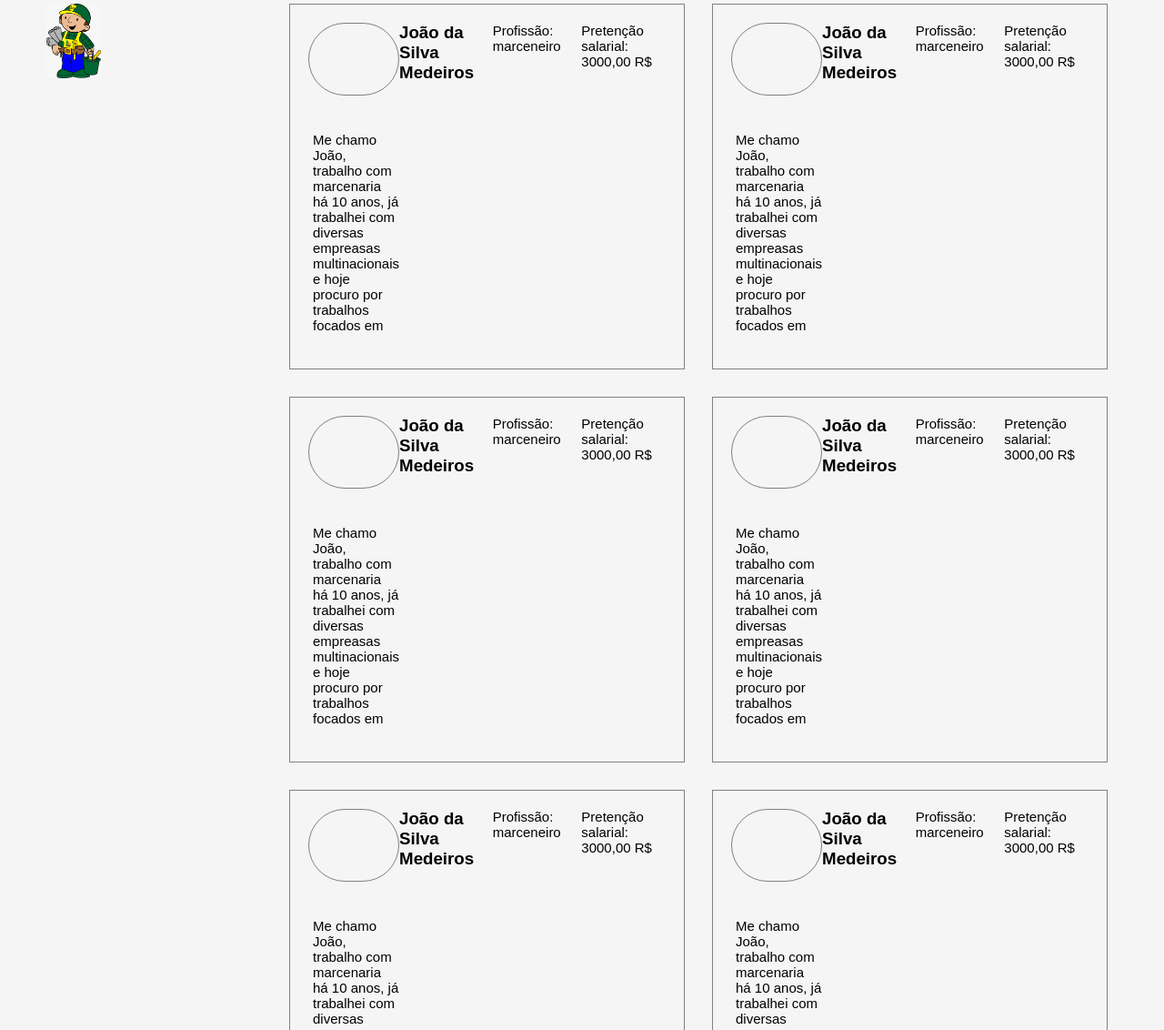
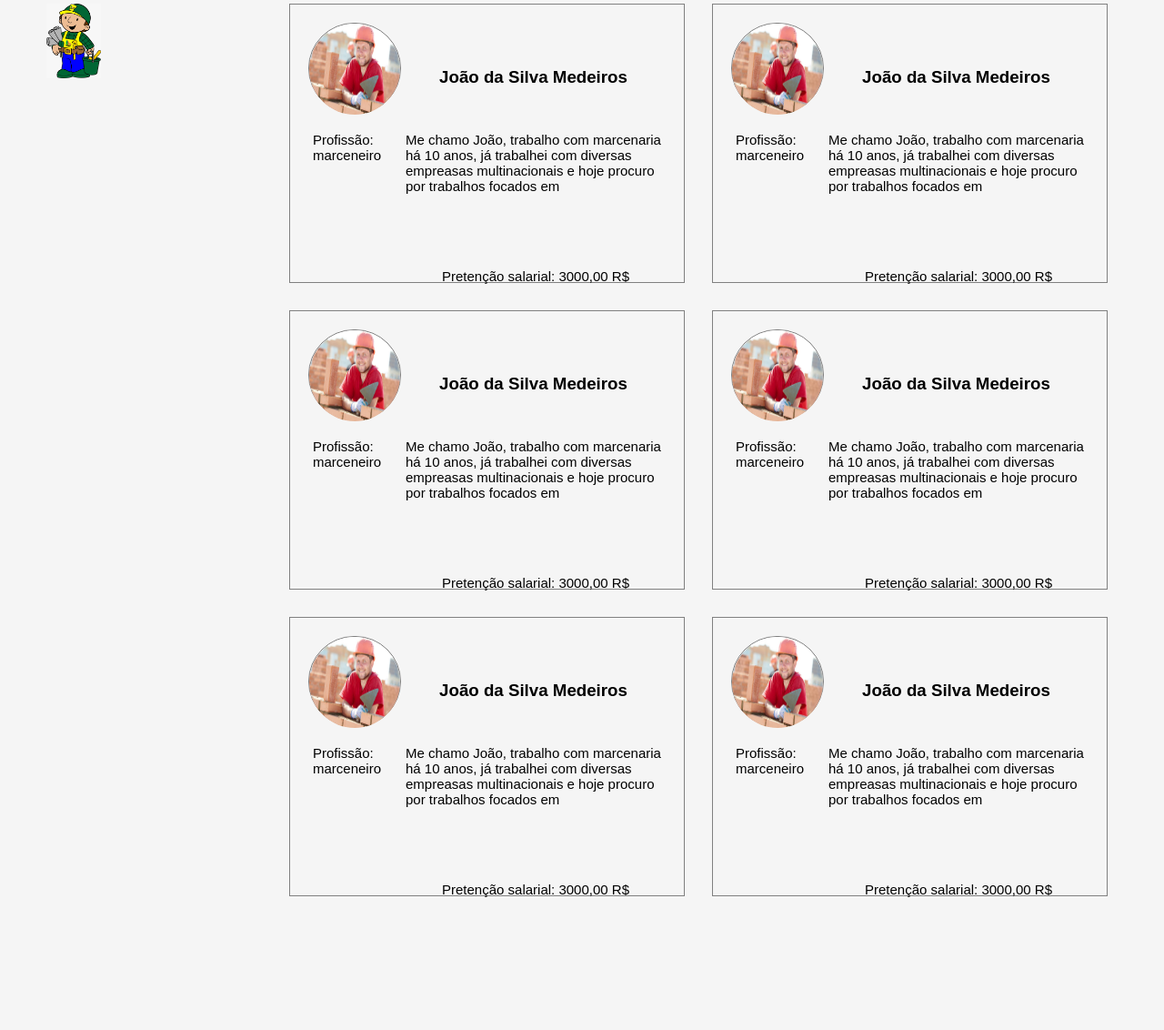
Before and after one commit to GuiCoelho-S/page_funcionarios, a plain HTML site: page index.html in a window 1280 px wide. Shown: the part 153-1285 px from the top of the page at 91% size. After the commit the page ends 1139 px from the top, so only its background shows below. Drawn offline with Linux system fonts and the light colour scheme.

Commit message:
parte_02

```diff
--- a/index.html
+++ b/index.html
@@ -5,7 +5,7 @@
     <meta http-equiv="X-UA-Compatible" content="IE=edge">
     <meta name="viewport" content="width=device-width, initial-scale=1.0">
     <title>Feed Funcionários </title>
-    <link rel="stylesheet" href="style/main.css">
+    <link rel="stylesheet" href="./style/main.css">
 </head>
 <body>
     <header class="cabecalho">
@@ -15,7 +15,7 @@
             <div><i class="fas fa-envelope-open-text"></i><p>obrazil.com.br</p></div>
         </div>
         <div class="navbar_cabecalho">
-                <article><img class="logo" src="img/logo.jpg"></article>
+                <article><img class="logo" src="./img/logo.jpg"></article>
 
             <div class="container_pesquisa ">
                 <h2>Unidos para construir</h2>
@@ -31,7 +31,7 @@
     <main class="container_main">
             <article class="menu_navegacao">
                 <div class="dropdown">
-                    <a class="mainmenubtn"><img class="mascote"src="img/mascote.jpg"></a>
+                    <a class="mainmenubtn"><img class="mascote"src="./img/mascote.jpg"></a>
                     <div class="dropdown-child">
                     <a href="">Ranking da semana</a>
                     <a href="">Novos membros</a>
@@ -44,81 +44,54 @@
 
         <div class="perfil">
             <article class="container_grid">
-                <div class="item1"></div>
+                <div class="item1"><img class="foto_perfil"src="./img/joao.jpg"></div>
                 <h3 class="item2">João da Silva Medeiros</h3>
                 <p class="item3">Profissão: marceneiro</p>
                 <p class="item4">Pretenção salarial: 3000,00 R$</p>
-                <p class="item6">Me chamo João, trabalho com marcenaria há 10 anos, já trabalhei com diversas empreasas multinacionais e hoje procuro por trabalhos focados em</p>
+                <p class="item5">Me chamo João, trabalho com marcenaria há 10 anos, já trabalhei com diversas empreasas multinacionais e hoje procuro por trabalhos focados em</p>
+
+            </article>
+            <article class="container_grid">
+                <div class="item1"><img class="foto_perfil"src="./img/joao.jpg"></div>
+                <h3 class="item2">João da Silva Medeiros</h3>
+                <p class="item3">Profissão: marceneiro</p>
+                <p class="item4">Pretenção salarial: 3000,00 R$</p>
+                <p class="item5">Me chamo João, trabalho com marcenaria há 10 anos, já trabalhei com diversas empreasas multinacionais e hoje procuro por trabalhos focados em</p>
+
+            </article>
+            <article class="container_grid">
+                <div class="item1"><img class="foto_perfil"src="./img/joao.jpg"></div>
+                <h3 class="item2">João da Silva Medeiros</h3>
+                <p class="item3">Profissão: marceneiro</p>
+                <p class="item4">Pretenção salarial: 3000,00 R$</p>
+                <p class="item5">Me chamo João, trabalho com marcenaria há 10 anos, já trabalhei com diversas empreasas multinacionais e hoje procuro por trabalhos focados em</p>
+
+            </article>
+            <article class="container_grid">
+                <div class="item1"><img class="foto_perfil"src="./img/joao.jpg"></div>
+                <h3 class="item2">João da Silva Medeiros</h3>
+                <p class="item3">Profissão: marceneiro</p>
+                <p class="item4">Pretenção salarial: 3000,00 R$</p>
+                <p class="item5">Me chamo João, trabalho com marcenaria há 10 anos, já trabalhei com diversas empreasas multinacionais e hoje procuro por trabalhos focados em</p>
+
+            </article>
+            <article class="container_grid">
+                <div class="item1"><img class="foto_perfil"src="./img/joao.jpg"></div>
+                <h3 class="item2">João da Silva Medeiros</h3>
+                <p class="item3">Profissão: marceneiro</p>
+                <p class="item4">Pretenção salarial: 3000,00 R$</p>
+                <p class="item5">Me chamo João, trabalho com marcenaria há 10 anos, já trabalhei com diversas empreasas multinacionais e hoje procuro por trabalhos focados em</p>
+
+            </article>
+            <article class="container_grid">
+                <div class="item1"><img class="foto_perfil"src="./img/joao.jpg"></div>
+                <h3 class="item2">João da Silva Medeiros</h3>
+                <p class="item3">Profissão: marceneiro</p>
+                <p class="item4">Pretenção salarial: 3000,00 R$</p>
+                <p class="item5">Me chamo João, trabalho com marcenaria há 10 anos, já trabalhei com diversas empreasas multinacionais e hoje procuro por trabalhos focados em</p>
 
             </article>
 
-            <article class="container_grid">
-                <div class="item1"></div>
-                <h3 class="item2">João da Silva Medeiros</h3>
-                <p class="item3">Profissão: marceneiro</p>
-                <p class="item4">Pretenção salarial: 3000,00 R$</p>
-                <p class="item6">Me chamo João, trabalho com marcenaria há 10 anos, já trabalhei com diversas empreasas multinacionais e hoje procuro por trabalhos focados em</p>
-
-            </article>
-            <article class="container_grid">
-                <div class="item1"></div>
-                <h3 class="item2">João da Silva Medeiros</h3>
-                <p class="item3">Profissão: marceneiro</p>
-                <p class="item4">Pretenção salarial: 3000,00 R$</p>
-                <p class="item6">Me chamo João, trabalho com marcenaria há 10 anos, já trabalhei com diversas empreasas multinacionais e hoje procuro por trabalhos focados em</p>
-
-            </article>
-            <article class="container_grid">
-                <div class="item1"></div>
-                <h3 class="item2">João da Silva Medeiros</h3>
-                <p class="item3">Profissão: marceneiro</p>
-                <p class="item4">Pretenção salarial: 3000,00 R$</p>
-                <p class="item6">Me chamo João, trabalho com marcenaria há 10 anos, já trabalhei com diversas empreasas multinacionais e hoje procuro por trabalhos focados em</p>
-
-            </article>
-            <article class="container_grid">
-                <div class="item1"></div>
-                <h3 class="item2">João da Silva Medeiros</h3>
-                <p class="item3">Profissão: marceneiro</p>
-                <p class="item4">Pretenção salarial: 3000,00 R$</p>
-                <p class="item6">Me chamo João, trabalho com marcenaria há 10 anos, já trabalhei com diversas empreasas multinacionais e hoje procuro por trabalhos focados em</p>
-
-            </article>
-            <article class="container_grid">
-                <div class="item1"></div>
-                <h3 class="item2">João da Silva Medeiros</h3>
-                <p class="item3">Profissão: marceneiro</p>
-                <p class="item4">Pretenção salarial: 3000,00 R$</p>
-                <p class="item6">Me chamo João, trabalho com marcenaria há 10 anos, já trabalhei com diversas empreasas multinacionais e hoje procuro por trabalhos focados em</p>
-
-            </article>
-            <article class="container_grid">
-                <div class="item1"></div>
-                <h3 class="item2">João da Silva Medeiros</h3>
-                <p class="item3">Profissão: marceneiro</p>
-                <p class="item4">Pretenção salarial: 3000,00 R$</p>
-                <p class="item6">Me chamo João, trabalho com marcenaria há 10 anos, já trabalhei com diversas empreasas multinacionais e hoje procuro por trabalhos focados em</p>
-
-            </article>
-            <article class="container_grid">
-                <div class="item1"></div>
-                <h3 class="item2">João da Silva Medeiros</h3>
-                <p class="item3">Profissão: marceneiro</p>
-                <p class="item4">Pretenção salarial: 3000,00 R$</p>
-                <p class="item6">Me chamo João, trabalho com marcenaria há 10 anos, já trabalhei com diversas empreasas multinacionais e hoje procuro por trabalhos focados em</p>
-
-            </article>
-            <article class="container_grid">
-                <div class="item1"></div>
-                <h3 class="item2">João da Silva Medeiros</h3>
-                <p class="item3">Profissão: marceneiro</p>
-                <p class="item4">Pretenção salarial: 3000,00 R$</p>
-                <p class="item6">Me chamo João, trabalho com marcenaria há 10 anos, já trabalhei com diversas empreasas multinacionais e hoje procuro por trabalhos focados em</p>
-
-            </article>
-            <article class="container_grid">
-
-            </article>
 
 
         </div>
--- a/style/main.css
+++ b/style/main.css
@@ -8,6 +8,7 @@ font-family: arial;
 
 body {
     background-color: whitesmoke;
+
 }
 a {
     text-decoration: none;
@@ -111,7 +112,7 @@ h2 {
     .dropdown-child {
     display: none;
     background-color: whitesmoke;
-    min-width: 300px;
+    min-width: 200px;
 
     }
     .dropdown-child a {
@@ -145,7 +146,7 @@ h2 {
     display:grid;
     width:100%;
     grid-template-columns: repeat(4, 1fr);
-    grid-template-rows: repeat(3, 120px);
+    grid-template-rows: repeat(auto-fill, 120px);
     border:1px gray solid;
     padding:20px;
 }
@@ -156,5 +157,27 @@ h2 {
     grid-column: 1/2;
     border-radius: 50px;
     border:1px grey solid;
-    height: 80px;
+    height: 100px;
 }
+
+.item2 {
+    grid-column: 2/5;
+    grid-row: 1/2;
+    text-align: center;
+    align-self: center;
+}
+.item4{
+    grid-column: 2/5;
+    grid-row:3/4;
+    margin:30px auto;
+}
+.item5{
+    grid-column: 2/5;
+    grid-row:2/3;
+}
+
+.foto_perfil {
+    width:100px;
+    height: 100px;
+    border-radius: 50px;
+}
```
Also changed, not shown: img/gabriel.png (added), img/joao.jpg (added).
